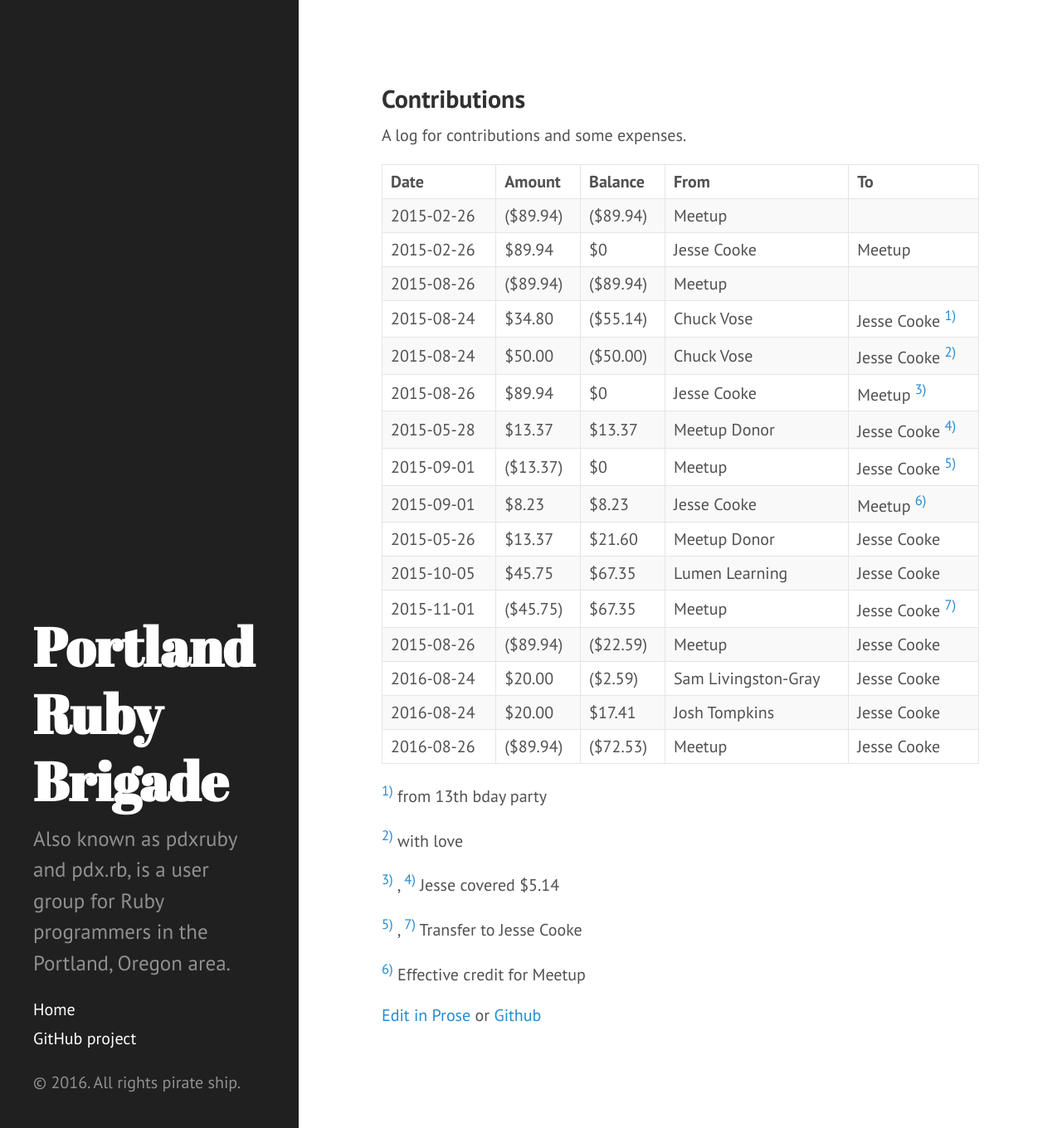
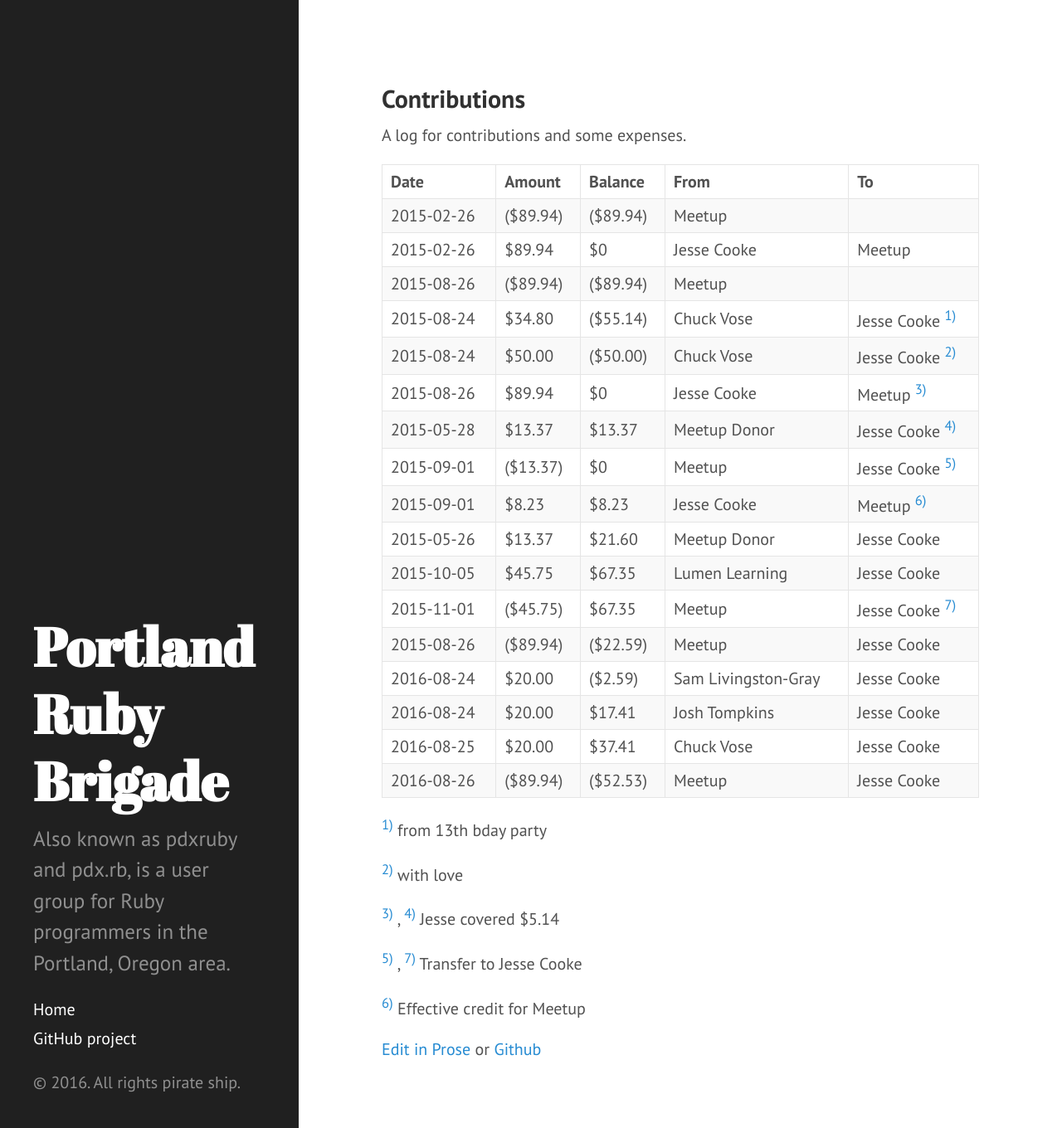
Before and after one commit to pdxruby/pdxruby.github.io, a Jekyll site: the page built from contributions.md, in a window 1280 px wide and 1360 px high. Shown: the whole window at 83% size. Built offline with Jekyll 4.4.1, drawn with Linux system fonts in a browser that asks for light colours.

Commit message:
Thanks @vosechu!

```diff
--- a/contributions.md
+++ b/contributions.md
@@ -24,7 +24,8 @@ A log for contributions and some expenses.
 |2015-08-26|(\$89.94)|(\$22.59)|Meetup|Jesse Cooke|
 |2016-08-24|\$20.00|(\$2.59)|Sam Livingston-Gray|Jesse Cooke|
 |2016-08-24|\$20.00|\$17.41|Josh Tompkins|Jesse Cooke|
-|2016-08-26|(\$89.94)|(\$72.53)|Meetup|Jesse Cooke|
+|2016-08-25|\$20.00|\$37.41|Chuck Vose|Jesse Cooke|
+|2016-08-26|(\$89.94)|(\$52.53)|Meetup|Jesse Cooke|
 
 <sup>[1)](#fnt__1)</sup> from 13th bday party
 
```
